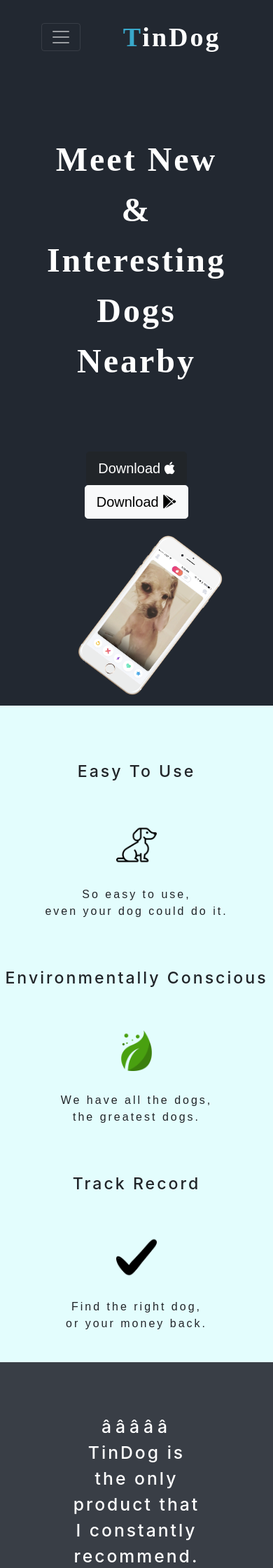
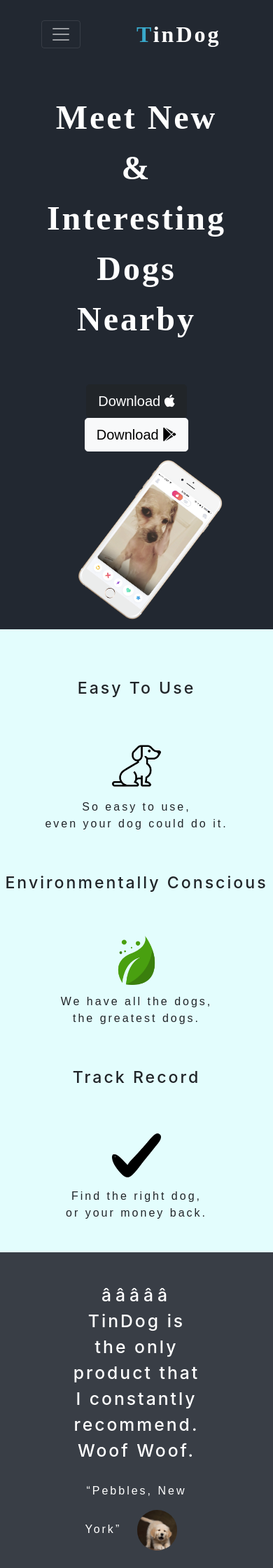
Before and after one commit to Moshe-jpg/TinDog-Start-master-1-, a PHP site: page / in a window 390 px wide. Shown: the top 2240 px of the page at 70% size. Run offline with PHP 8.4, Linux system fonts and the light colour scheme; some libraries are stand-ins or nearby versions.

Commit message:
changed pixel fittings for mobile adaptation

```diff
--- a/css/styles.css
+++ b/css/styles.css
@@ -6,9 +6,10 @@
 
 h1, h2, h3, h4, h5, h6 {
   font-family: -apple-system, BlinkMacSystemFont, 'Segoe UI', Roboto, Oxygen, Ubuntu, Cantarell, 'Open Sans', 'Helvetica Neue', sans-serif;
-  padding: 50px 0;
+  padding: 10% 0;
   line-height: 1.5;
 }
+
 
 .letter-t {
   color: #39a9cb;
@@ -24,13 +25,14 @@
   color: #ff2e63;
 }
 
-p {
-  margin-bottom: 1rem;
-}
 
 /* title section */
 #title {
   background-color: #222831;
+}
+
+.download-section {
+  padding: 8%;
 }
 
 .container-fluid {
@@ -40,8 +42,8 @@
 .title-header {
   color: #ffffff;
   line-height: 1.5;
-  padding: 50px 0;
-  font-size: 3rem;
+  padding: 10% 0;
+  font-size: xxx-large;
   font-family: 'PT Serif Caption', serif;
   font-weight: bold;
 }
@@ -55,12 +57,12 @@
 }
 
 .navbar {
-  padding-bottom: 55px;
+  padding-bottom: 10%;
 }
 
 .navbar-brand {
   font-family: 'Texturina', serif;
-  font-size: 38px;
+  font-size: xx-large;
   font-weight: bold;
 }
 
@@ -68,7 +70,7 @@
   position: relative;
   left: 10%;
   font-family: 'Bebas Neue', cursive;
-  font-size: 20px;
+  font-size: large;
   font-weight: bold;
 }
 
@@ -80,19 +82,7 @@
 
 .feature-logos {
   width: 20%;
-  padding: 0 10px 30px 10px;
-}
-
-#feature1 {
-  color: #ff2e63;
-}
-
-#feature2 {
-  background-image: url();
-}
-
-#feature3 {
-  color: #ff2e63;
+  padding: 3% 1%;
 }
 
 /* testimonial section */
@@ -103,9 +93,9 @@
 }
 
 .testimonial-image {
-  width: 15%;
+  width: 30%;
   border-radius: 50%;
-  margin: 20px;
+  margin: 8%;
 }
 
 .testimonial-text {
@@ -151,9 +141,9 @@
 }
 
 .card-body-fix {
-  padding: 0 0 60px 0;
+  padding: 0 0 29px 0;
   position: relative;
-  top: 27px;
+  top: 2px;
 }
 
 /* call to action section */
--- a/index.html
+++ b/index.html
@@ -62,7 +62,7 @@
       <div class="row">
         <div class="col-lg-6">
           <h1 class="title-header">Meet New & Interesting Dogs Nearby</h1>
-          <div style="padding: 35px;">
+          <div class="download-section">
             <button type="button" class="btn btn-lg btn-dark bg-dark" id="download1">Download
               <i class="fab fa-apple"></i>
             </button>
@@ -188,8 +188,8 @@
             <h3>Mastiff</h3>
           </div>
           <div class="card-body">
+            <p>Priority Listing</p>
             <h2 class="card-body-fix">$99 / mo</h2>
-            <p>Priority Listing</p>
             <p>Unlimited Matches</p>
             <p>Unlimited Messages</p>
             <p>Unlimited App Usage</p>
@@ -208,20 +208,21 @@
     <span class="press-carousel">
       <div class="carousel slide" data-bs-ride="carousel">
         <div class="carousel-inner">
+
           <div class="carousel-item active" data-bs-interval="2000">
-            <img src="images/techcrunch.png" alt="tc-logo">
+            <img class="pressImage" src="images/techcrunch.png" alt="tc-logo">
           </div>
 
           <div class="carousel-item" data-bs-interval="2000">
-            <img src="images/bizinsider.png" alt="biz-insider-logo">
+            <img class="pressImage" src="images/bizinsider.png" alt="biz-insider-logo">
           </div>
 
           <div class="carousel-item" data-bs-interval="2000">
-            <img src="images/tnw.png" alt="tnw-logo">
+            <img class="pressImage" src="images/tnw.png" alt="tnw-logo">
           </div>
 
           <div class="carousel-item" data-bs-interval="2000">
-            <img src="images/mashable.png" alt="mashable-logo">
+            <img class="pressImage" src="images/mashable.png" alt="mashable-logo">
           </div>
         </div>
       </div>
```
